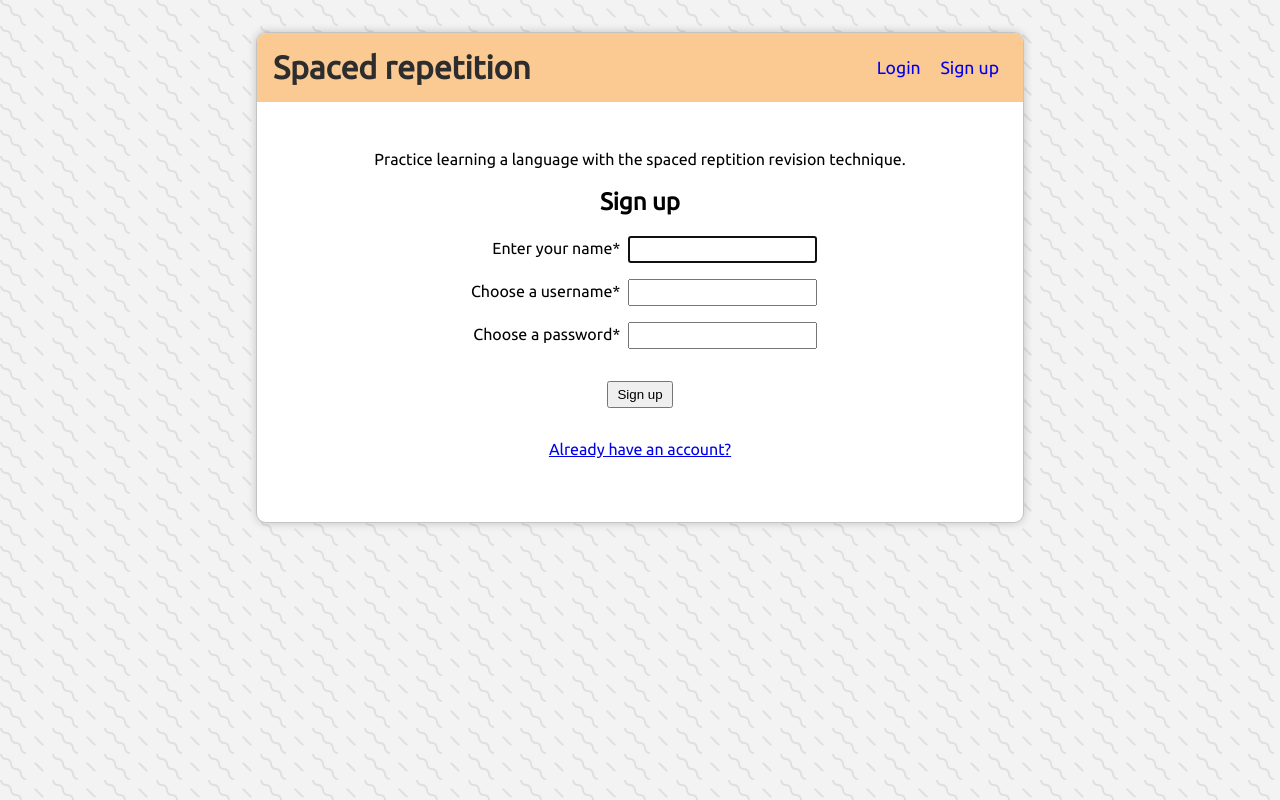
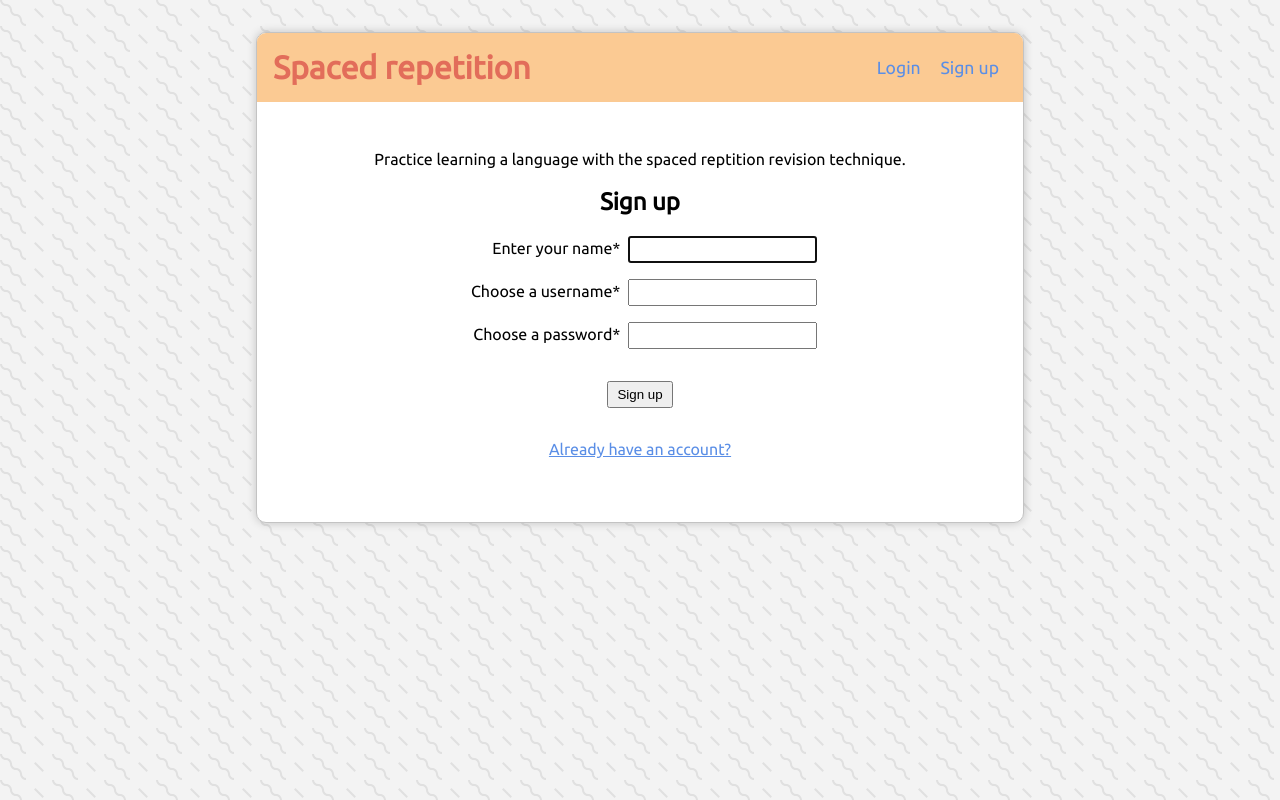
Before and after one commit to thebinarypenguin/enseigne-moi-client, a React app: page /register in a window 1280 px wide. In both pictures the pointer is over the link "Spaced repetition". Built offline with nearby package versions, Linux system fonts and the light colour scheme; no server answers.

Commit message:
Set link color to blue-ish and red-ish for hover

```diff
--- a/src/components/App/App.css
+++ b/src/components/App/App.css
@@ -44,10 +44,10 @@
   margin-top: 1rem;
 }
 
-.Button:hover {
-  background: lightgreen;
+a {
+  color: #5a8ee6;
 }
 
-input:hover {
-  background: lightgreen;
+a:hover {
+  color: #E26D5A;
 }
```
